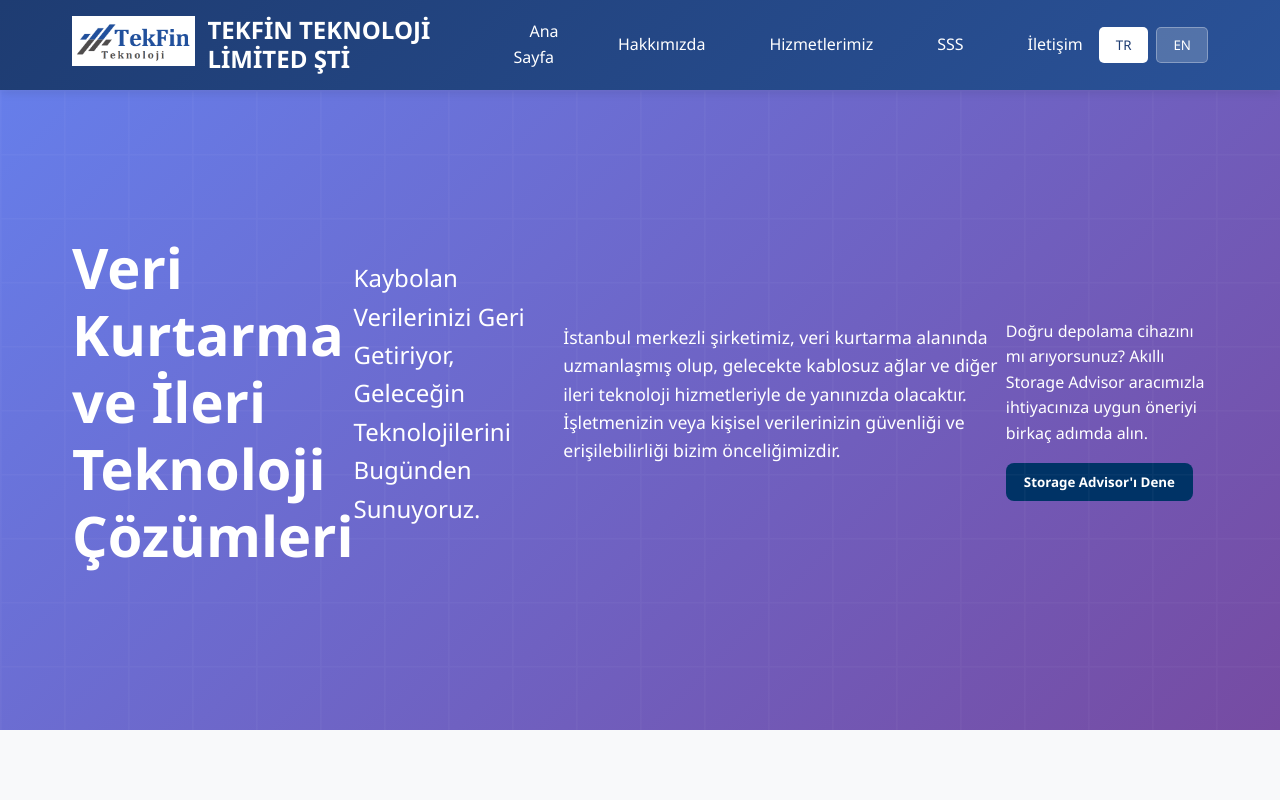
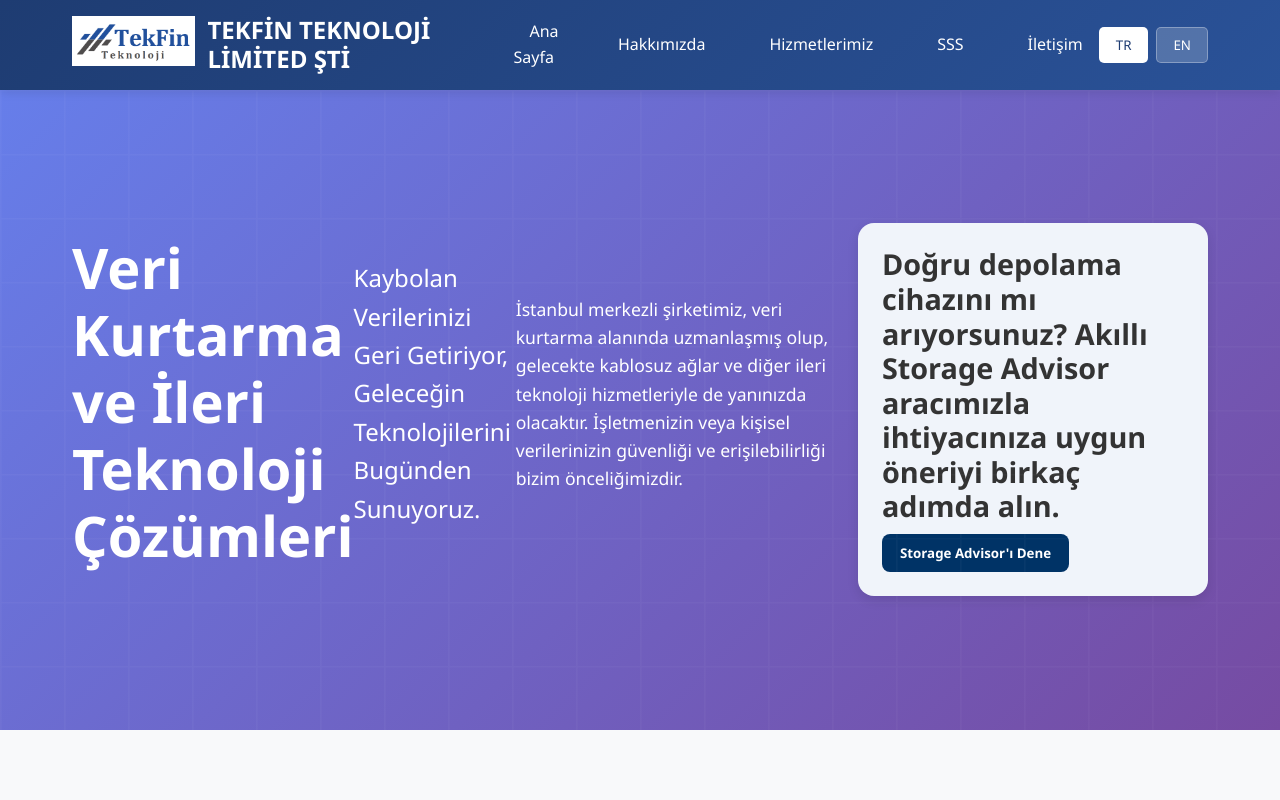
Before and after one commit to SalehKar/tekfin-website, a React (Create React App) app: page / in a window 1280 px wide. Shown: the top 800 px of the page. Built offline with nearby package versions, Linux system fonts and the light colour scheme.

Commit message:
Update HomePage.js

```diff
--- a/src/components/HomePage.js
+++ b/src/components/HomePage.js
@@ -80,15 +80,18 @@ const HomePage = ({ language }) => {
     <div className="homepage">
       {/* Hero Section */}
       <section className="hero">
-        <div className="container relative z-10">
-          <h1 className="hero-title text-4xl font-bold text-center mb-4">{t.mainTitle}</h1>
-          <p className="hero-subtitle text-lg text-center mb-2">{t.subtitle}</p>
-          <p className="hero-intro text-center mb-6 relative z-20">{t.intro}</p>
-          <div className="text-center mb-4">
-            <p className="text-white text-lg font-medium mb-2">{t.landingDescription}</p>
-            <button className="promo-btn" onClick={() => navigate('/storage-advisor')}>
-              {t.landingBtn}
-            </button>
+        <div className="container relative z-10 text-center">
+          <h1 className="hero-title text-4xl font-bold mb-4">{t.mainTitle}</h1>
+          <p className="hero-subtitle text-lg mb-2">{t.subtitle}</p>
+          <p className="hero-intro mb-6 relative z-20 max-w-3xl mx-auto">{t.intro}</p>
+
+          <div className="promo-card justify-center mt-10">
+            <div className="promo-content text-center">
+              <h2 className="text-xl font-semibold mb-2 text-white">{t.landingDescription}</h2>
+              <button className="promo-btn mt-2" onClick={() => navigate('/storage-advisor')}>
+                {t.landingBtn}
+              </button>
+            </div>
           </div>
         </div>
       </section>
```
